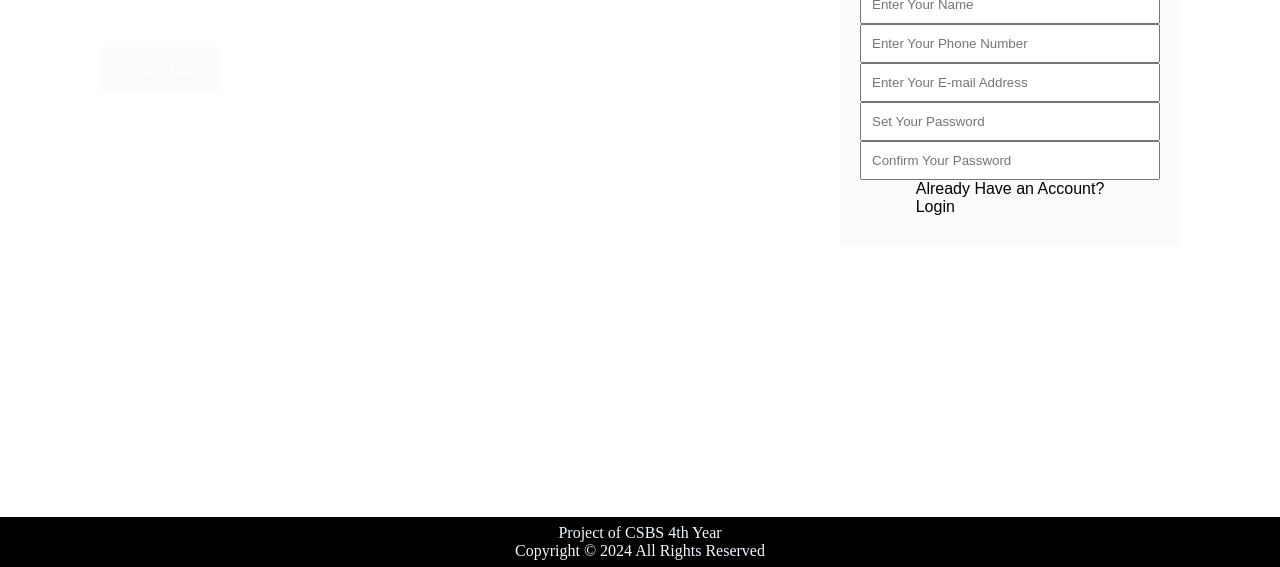
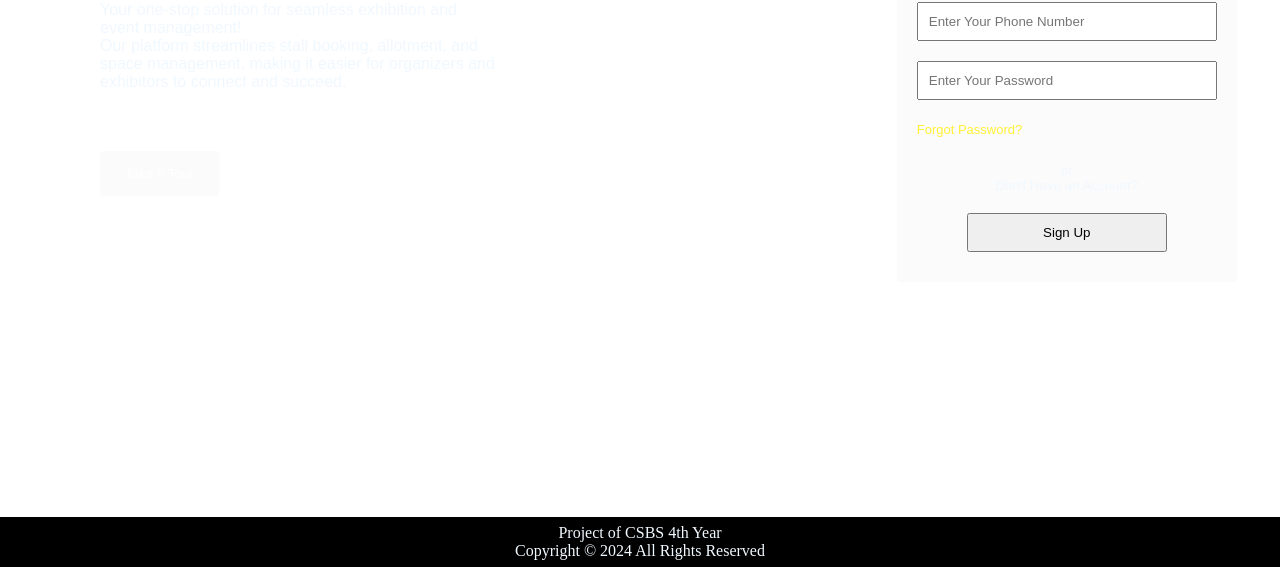
Before and after one commit to Kathakali2002/project, a plain HTML site: page index.html in a window 1280 px wide. Shown: the part 233-800 px from the top of the page. Drawn offline with Linux system fonts and the light colour scheme.

Commit message:
Update index.html

```diff
--- a/index.html
+++ b/index.html
@@ -5,12 +5,15 @@
     <meta http-equiv="X-UA-Compatible" content="IE=edge">
     <meta name="viewport" content="width=device-width, initial-scale=1.0">
     <link rel="stylesheet" href="style2.css">
+    <link rel="preconnect" href="https://fonts.googleapis.com">
+    <link rel="preconnect" href="https://fonts.gstatic.com" crossorigin>
+    <link href="https://fonts.googleapis.com/css2?family=Archivo+Black&family=Dancing+Script:wght@400..700&display=swap" rel="stylesheet">
     <title>Document</title>
 </head>
 <body>
     <div class="navbar">
         <div class="logo">
-            <img src="homelogo">
+            <img id="logo" src="homelogo.png">
         </div>
         <div class="links">
             <a href="#home">HOME</a>
@@ -21,7 +24,9 @@
     <div class="main">
         <div class="intro">
             <div class="bio">
-                Your one-stop solution for seamless exhibition and event management! Our platform streamlines stall booking, allotment, and space management, making it easier for organizers and exhibitors to connect and succeed.
+                <div class="welcome-text">Welcome to Book Your Stall</div>
+                Your one-stop solution for seamless exhibition and event management!
+                <br>Our platform streamlines stall booking, allotment, and space management, making it easier for organizers and exhibitors to connect and succeed.
             </div>
             <div class="tour">
                 <button class="button1">Take A Tour</button>
@@ -29,14 +34,17 @@
         </div>
         <div class="signup">
             <form>
-                <div class="heading">Sign Up</div>
-                <input id="name" placeholder="Enter Your Name">
-                <input id="phone number" placeholder="Enter Your Phone Number">
-                <input id="email" placeholder="Enter Your E-mail Address">
-                <input id="password" placeholder="Set Your Password">
-                <input id="connfirmpass" placeholder="Confirm Your Password">
-                Already Have an Account? <br>
-                Login
+                <div class="loginsection">
+                    <div class="heading">Log In</div>
+                    <input id="phone number" placeholder="Enter Your Phone Number" type="text">
+                    <input id="password" placeholder="Enter Your Password" type="password">
+                    <div class="forgot"><a href="forgotpassword">Forgot Password?</a></div>
+                </div>
+                <div class="sta">
+                    <br> or<br>
+                    Don't Have an Account? <br>
+                </div>
+                    <button id="signup">Sign Up</button>
             </form>
         </div>
     </div>
```
